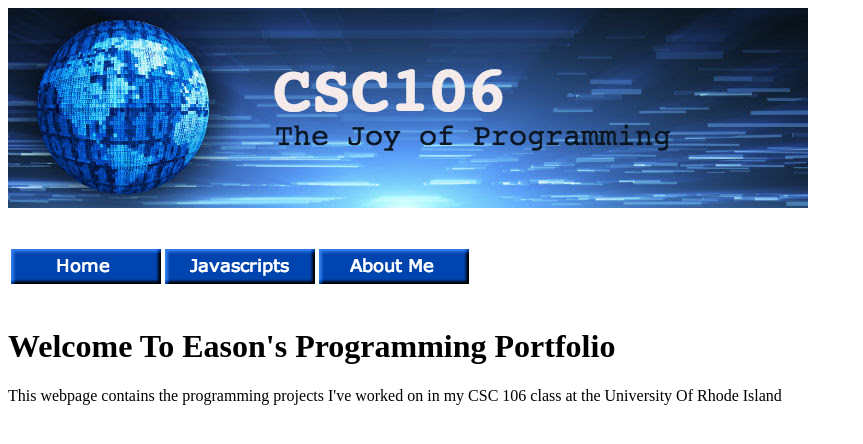
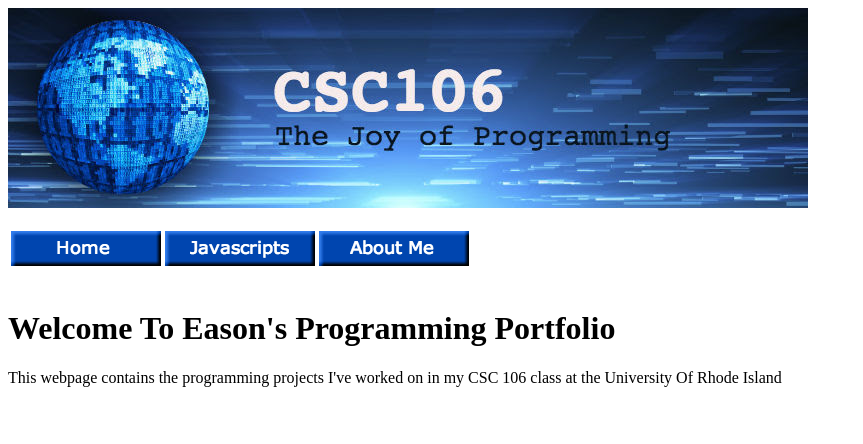
Before and after one commit to EasChen70/EasChen70.github.io, a plain HTML site: page index.html in a window 1280 px wide. Shown: the whole page, without its empty margins (0-863 px from the left). Drawn offline with Linux system fonts and the light colour scheme.

Commit message:
Update index.html

```diff
--- a/index.html
+++ b/index.html
@@ -8,7 +8,7 @@
       <img src= "csc106_banner.jpg">
          <table>
             <tr>
-              <td><p><a href=EasChen70.github.io/index.html><img src= "home image.png"</a></td><br>
+              <td><p><a href=EasChen70.github.io/index.html><img src= "home image.png"</a></td>
               <td><p><a href=https://EasChen70.github.io/javascripts.html><img src= "javascript image.png"</a></td><br>
               <td><p><a href=https://EasChen70.github.io/about.html><img src= "about me image.png"</a></td>
             </tr>
```
